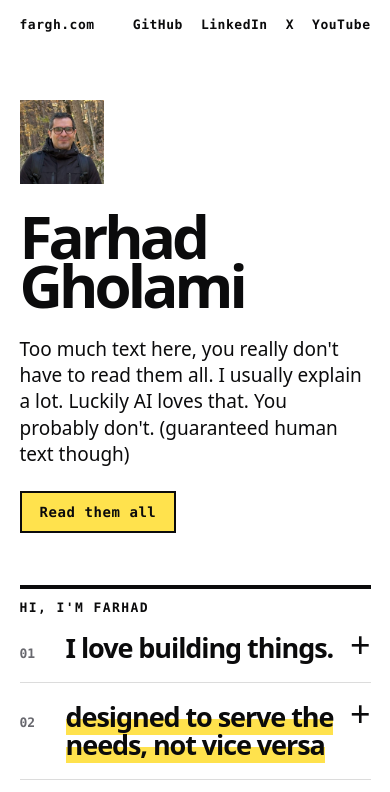
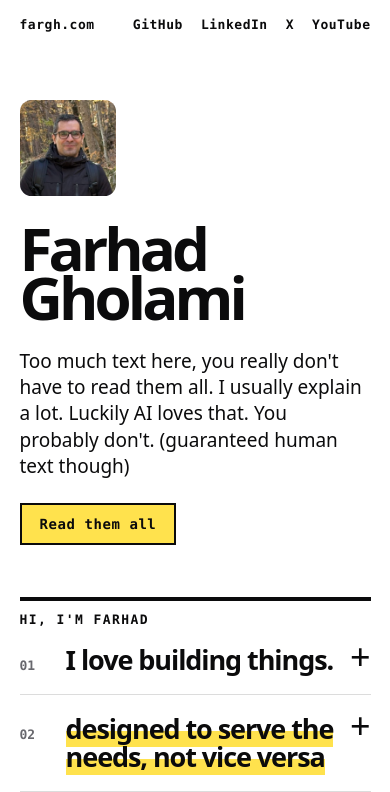
Before and after one commit to FarhadGhE/farhadghe.github.io, an Astro site: page / in a window 390 px wide. Shown: the top 792 px of the page. Built offline with nearby package versions, Linux system fonts and the light colour scheme; Astro itself is replaced by a stand-in of ours.

Commit message:
Design: the portrait a little larger (184 px on wide screens, 96 px on phones, from 150 and 84) with rounded corners (12%), and a 400 px source so it stays sharp, at Farhad's word [FirstVersion r19]
Co-Authored-By: Claude Opus 5.5 <noreply@anthropic.com>

```diff
--- a/src/pages/index.astro
+++ b/src/pages/index.astro
@@ -69,8 +69,8 @@ for (const entry of sections) {
     });
   }
   if (d.portrait && !portrait) {
-    // 300 px for a picture shown at most 150 px wide, sharp on high-density screens.
-    const img = await getImage({ src: d.portrait.src, width: 300, height: 300, format: 'webp', quality: 82 });
+    // 400 px for a picture shown at most 184 px wide, sharp on high-density screens.
+    const img = await getImage({ src: d.portrait.src, width: 400, height: 400, format: 'webp', quality: 82 });
     portrait = { src: img.src, alt: d.portrait.alt };
   }
   if (d.items?.length) {
@@ -100,7 +100,7 @@ const [firstName, ...lastNames] = site.name.split(' ');
     <main id="main">
     <div class="top">
       <h1>{firstName}<br />{lastNames.join(' ')}</h1>
-      {portrait && <img src={portrait.src} alt={portrait.alt} width="150" height="150" />}
+      {portrait && <img src={portrait.src} alt={portrait.alt} width="184" height="184" />}
     </div>
     <p class="lede">{site.lede}</p>
     <button type="button" class="all" aria-expanded="false" data-open={site.ui.foldAll} data-closed={site.ui.readAll}>{site.ui.readAll}</button>
--- a/src/styles/global.css
+++ b/src/styles/global.css
@@ -23,7 +23,7 @@ a { color: inherit; text-underline-offset: 3px; }
 .bar nav { margin-left: auto; display: flex; flex-wrap: wrap; gap: 6px 18px; }
 .top { display: grid; grid-template-columns: minmax(0, 1fr) auto; gap: 28px; align-items: end; margin: clamp(22px, 6vh, 70px) 0 26px; }
 h1 { margin: 0; font-weight: 900; font-size: clamp(60px, 13vw, 188px); line-height: .82; letter-spacing: -.065em; }
-.top img { width: clamp(84px, 12vw, 150px); height: auto; aspect-ratio: 1; object-fit: cover; }
+.top img { width: clamp(96px, 14vw, 184px); height: auto; aspect-ratio: 1; object-fit: cover; border-radius: 12%; }
 .lede { max-width: 31em; margin: 0 0 24px; font-size: clamp(19px, 2vw, 26px); line-height: 1.38; }
 .all, .btn { display: inline-block; padding: 12px 18px; border: 2.5px solid var(--ink); background: var(--hl); color: var(--ink); font: 800 14px/1 ui-monospace, "SF Mono", Menlo, monospace; letter-spacing: .04em; text-decoration: none; cursor: pointer; }
 
```
